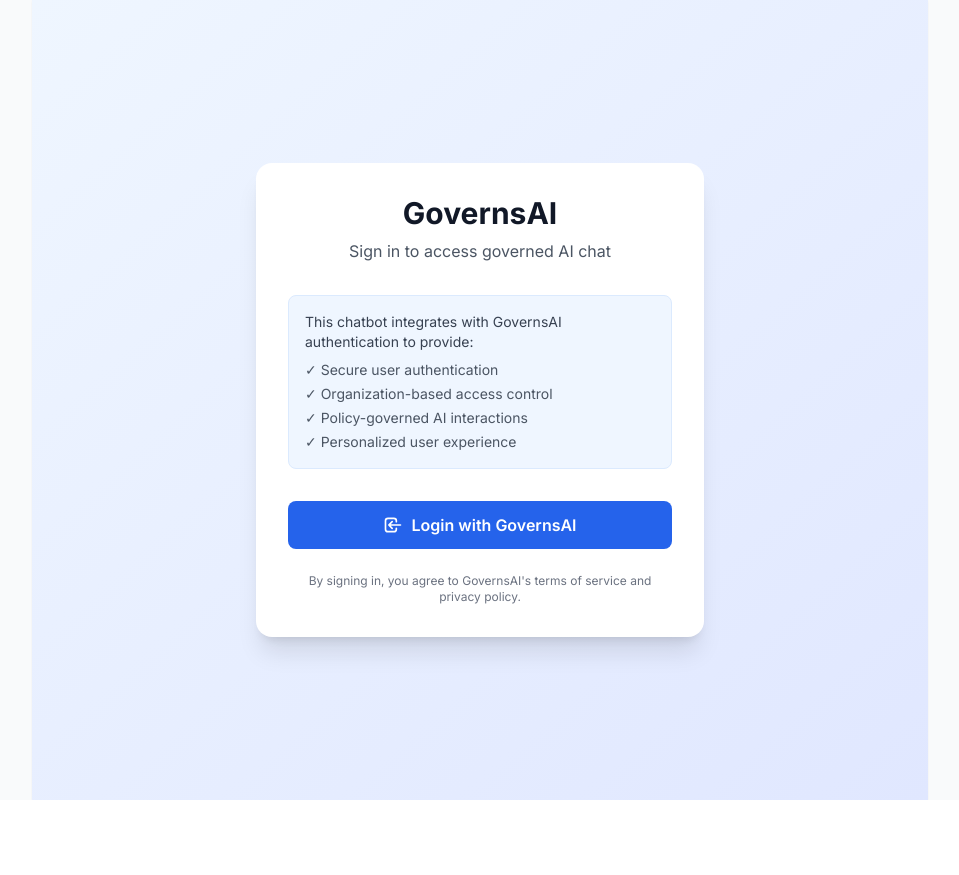
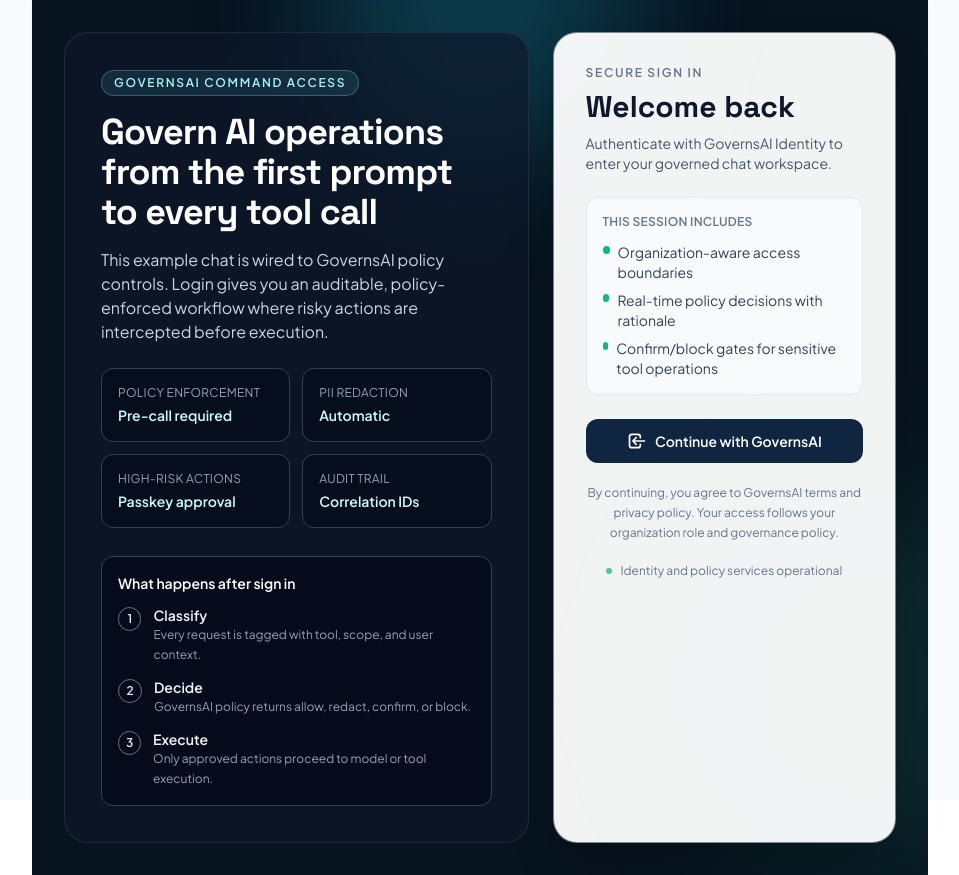
Before and after one commit to Governs-AI/chat-agent-example, a Next.js app: page /login in a window 1280 px wide. Shown: the whole page, without its empty margins (160-1119 px from the left). Before the commit the page ends 800 px from the top, so only its background shows below. Built offline with nearby package versions, Linux system fonts and the light colour scheme.

Commit message:
feat(login): redesign demo auth page with richer product UI

```diff
--- a/src/app/login/page.tsx
+++ b/src/app/login/page.tsx
@@ -1,54 +1,117 @@
 'use client';
 
+import { Space_Grotesk, Plus_Jakarta_Sans } from 'next/font/google';
 import { signIn } from "next-auth/react";
 import { useSearchParams } from "next/navigation";
-import { Suspense } from "react";
+import { Suspense, useState } from "react";
+
+const spaceGrotesk = Space_Grotesk({ subsets: ['latin'], weight: ['500', '700'] });
+const jakarta = Plus_Jakarta_Sans({ subsets: ['latin'], weight: ['400', '500', '600', '700'] });
+
+const trustSignals = [
+  { label: 'Policy Enforcement', value: 'Pre-call required' },
+  { label: 'PII Redaction', value: 'Automatic' },
+  { label: 'High-Risk Actions', value: 'Passkey approval' },
+  { label: 'Audit Trail', value: 'Correlation IDs' },
+];
+
+const flowSteps = [
+  { title: 'Classify', detail: 'Every request is tagged with tool, scope, and user context.' },
+  { title: 'Decide', detail: 'GovernsAI policy returns allow, redact, confirm, or block.' },
+  { title: 'Execute', detail: 'Only approved actions proceed to model or tool execution.' },
+];
 
 function LoginContent() {
   const searchParams = useSearchParams();
   const callbackUrl = searchParams.get("callbackUrl") || "/";
+  const [isSigningIn, setIsSigningIn] = useState(false);
 
   const handleLogin = async () => {
+    setIsSigningIn(true);
     await signIn("governsai", { callbackUrl });
   };
 
   return (
-    <div className="min-h-screen bg-gradient-to-br from-blue-50 to-indigo-100 flex items-center justify-center p-4">
-      <div className="bg-white rounded-2xl shadow-xl p-8 max-w-md w-full">
-        {/* Logo/Header */}
-        <div className="text-center mb-8">
-          <h1 className="text-3xl font-bold text-gray-900 mb-2">
-            GovernsAI
+    <div className={`${jakarta.className} relative min-h-screen overflow-hidden bg-[#07131f]`}>
+      <div className="pointer-events-none absolute -top-40 left-1/2 h-80 w-80 -translate-x-1/2 rounded-full bg-cyan-400/20 blur-3xl" />
+      <div className="pointer-events-none absolute bottom-0 right-[-8rem] h-96 w-96 rounded-full bg-emerald-400/10 blur-3xl" />
+
+      <div className="relative mx-auto flex min-h-screen max-w-6xl items-center px-4 py-8 sm:px-8">
+        <div className="grid w-full gap-6 lg:grid-cols-[1.15fr_0.85fr]">
+          <section className="rounded-3xl border border-slate-700/50 bg-slate-900/65 p-7 backdrop-blur-md sm:p-9">
+            <p className="mb-4 inline-flex items-center rounded-full border border-cyan-300/30 bg-cyan-300/10 px-3 py-1 text-xs font-semibold uppercase tracking-[0.14em] text-cyan-200">
+              GovernsAI Command Access
+            </p>
+            <h1 className={`${spaceGrotesk.className} text-3xl font-bold tracking-tight text-white sm:text-4xl`}>
+              Govern AI operations from the first prompt to every tool call
             </h1>
-          <p className="text-gray-600">
-            Sign in to access governed AI chat
+            <p className="mt-4 max-w-2xl text-sm leading-6 text-slate-300 sm:text-base">
+              This example chat is wired to GovernsAI policy controls. Login gives you an auditable,
+              policy-enforced workflow where risky actions are intercepted before execution.
+            </p>
+
+            <div className="mt-6 grid gap-3 sm:grid-cols-2">
+              {trustSignals.map((signal) => (
+                <div key={signal.label} className="rounded-xl border border-slate-700 bg-slate-950/50 p-4">
+                  <p className="text-xs uppercase tracking-wide text-slate-400">{signal.label}</p>
+                  <p className="mt-1 text-sm font-semibold text-cyan-100">{signal.value}</p>
+                </div>
+              ))}
+            </div>
+
+            <div className="mt-7 rounded-xl border border-slate-700 bg-slate-950/60 p-4">
+              <p className="text-sm font-semibold text-white">What happens after sign in</p>
+              <div className="mt-3 space-y-3">
+                {flowSteps.map((step, index) => (
+                  <div key={step.title} className="flex gap-3">
+                    <div className="mt-0.5 flex h-6 w-6 items-center justify-center rounded-full border border-slate-500 text-xs font-semibold text-slate-200">
+                      {index + 1}
+                    </div>
+                    <div>
+                      <p className="text-sm font-semibold text-slate-100">{step.title}</p>
+                      <p className="text-xs leading-5 text-slate-400">{step.detail}</p>
+                    </div>
+                  </div>
+                ))}
+              </div>
+            </div>
+          </section>
+
+          <section className="rounded-3xl border border-slate-700/60 bg-white/95 p-6 shadow-2xl shadow-black/30 sm:p-8">
+            <div className="mb-6">
+              <p className="text-xs font-semibold uppercase tracking-[0.14em] text-slate-500">Secure Sign In</p>
+              <h2 className={`${spaceGrotesk.className} mt-2 text-3xl font-bold text-slate-900`}>Welcome back</h2>
+              <p className="mt-2 text-sm text-slate-600">
+                Authenticate with GovernsAI Identity to enter your governed chat workspace.
               </p>
             </div>
 
-        {/* Description */}
-        <div className="mb-8 p-4 bg-blue-50 rounded-lg border border-blue-100">
-          <p className="text-sm text-gray-700">
-            This chatbot integrates with GovernsAI authentication to provide:
-          </p>
-          <ul className="mt-2 text-sm text-gray-600 space-y-1">
-            <li>✓ Secure user authentication</li>
-            <li>✓ Organization-based access control</li>
-            <li>✓ Policy-governed AI interactions</li>
-            <li>✓ Personalized user experience</li>
+            <div className="mb-6 rounded-xl border border-slate-200 bg-slate-50 p-4">
+              <p className="text-xs font-semibold uppercase tracking-wide text-slate-500">This session includes</p>
+              <ul className="mt-3 space-y-2 text-sm text-slate-700">
+                <li className="flex items-start gap-2">
+                  <span className="mt-1 h-2 w-2 rounded-full bg-emerald-500" />
+                  Organization-aware access boundaries
+                </li>
+                <li className="flex items-start gap-2">
+                  <span className="mt-1 h-2 w-2 rounded-full bg-emerald-500" />
+                  Real-time policy decisions with rationale
+                </li>
+                <li className="flex items-start gap-2">
+                  <span className="mt-1 h-2 w-2 rounded-full bg-emerald-500" />
+                  Confirm/block gates for sensitive tool operations
+                </li>
               </ul>
             </div>
 
-        {/* Login Button */}
             <button
               onClick={handleLogin}
-          className="w-full bg-blue-600 hover:bg-blue-700 text-white font-semibold py-3 px-6 rounded-lg transition-colors duration-200 flex items-center justify-center gap-2"
+              disabled={isSigningIn}
+              className="group relative w-full overflow-hidden rounded-xl bg-[#0f2540] px-6 py-3 text-sm font-semibold text-white transition hover:bg-[#143257] disabled:cursor-not-allowed disabled:opacity-75"
             >
-          <svg
-            className="w-5 h-5"
-            fill="none"
-            stroke="currentColor"
-            viewBox="0 0 24 24"
-          >
+              <span className="absolute inset-0 -translate-x-full bg-gradient-to-r from-transparent via-cyan-300/20 to-transparent transition duration-700 group-hover:translate-x-full" />
+              <span className="relative flex items-center justify-center gap-2">
+                <svg className="h-5 w-5" fill="none" stroke="currentColor" viewBox="0 0 24 24">
                   <path
                     strokeLinecap="round"
                     strokeLinejoin="round"
@@ -56,13 +119,21 @@
                     d="M11 16l-4-4m0 0l4-4m-4 4h14m-5 4v1a3 3 0 01-3 3H6a3 3 0 01-3-3V7a3 3 0 013-3h7a3 3 0 013 3v1"
                   />
                 </svg>
-          Login with GovernsAI
+                {isSigningIn ? 'Redirecting to GovernsAI...' : 'Continue with GovernsAI'}
+              </span>
             </button>
 
-        {/* Footer */}
-        <p className="mt-6 text-center text-xs text-gray-500">
-          By signing in, you agree to GovernsAI's terms of service and privacy policy.
+            <p className="mt-5 text-center text-xs leading-5 text-slate-500">
+              By continuing, you agree to GovernsAI terms and privacy policy.
+              Your access follows your organization role and governance policy.
             </p>
+
+            <div className="mt-5 flex items-center justify-center gap-2 text-xs text-slate-500">
+              <span className="h-1.5 w-1.5 rounded-full bg-emerald-500 animate-pulse" />
+              Identity and policy services operational
+            </div>
+          </section>
+        </div>
       </div>
     </div>
   );
@@ -71,8 +142,8 @@
 export default function LoginPage() {
   return (
     <Suspense fallback={
-      <div className="min-h-screen bg-gradient-to-br from-blue-50 to-indigo-100 flex items-center justify-center">
-        <div className="text-gray-600">Loading...</div>
+      <div className="min-h-screen flex items-center justify-center bg-[#07131f]">
+        <div className="text-slate-300">Loading sign-in experience...</div>
       </div>
     }>
       <LoginContent />
```
Lines whose indentation alone changed are shown as unchanged.
